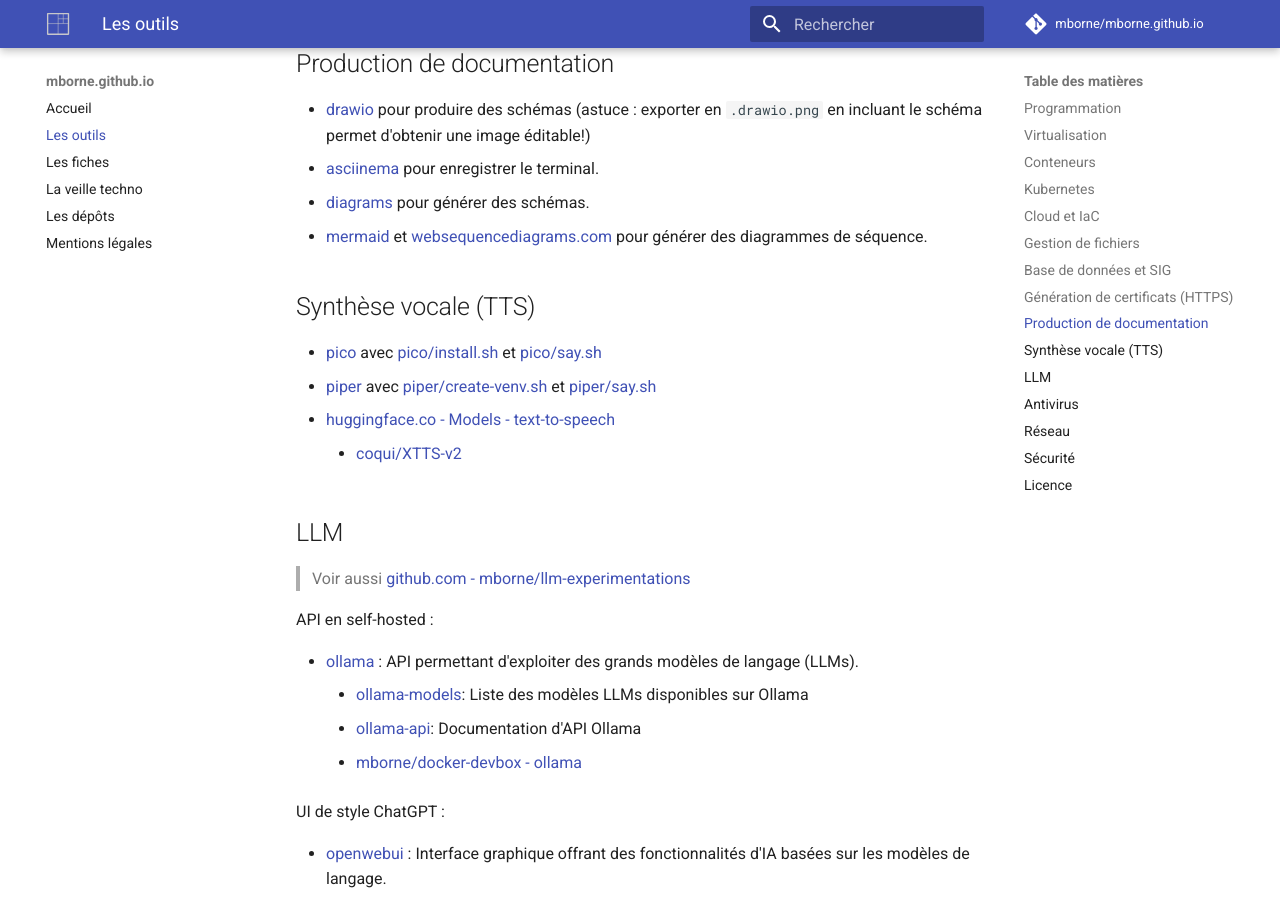
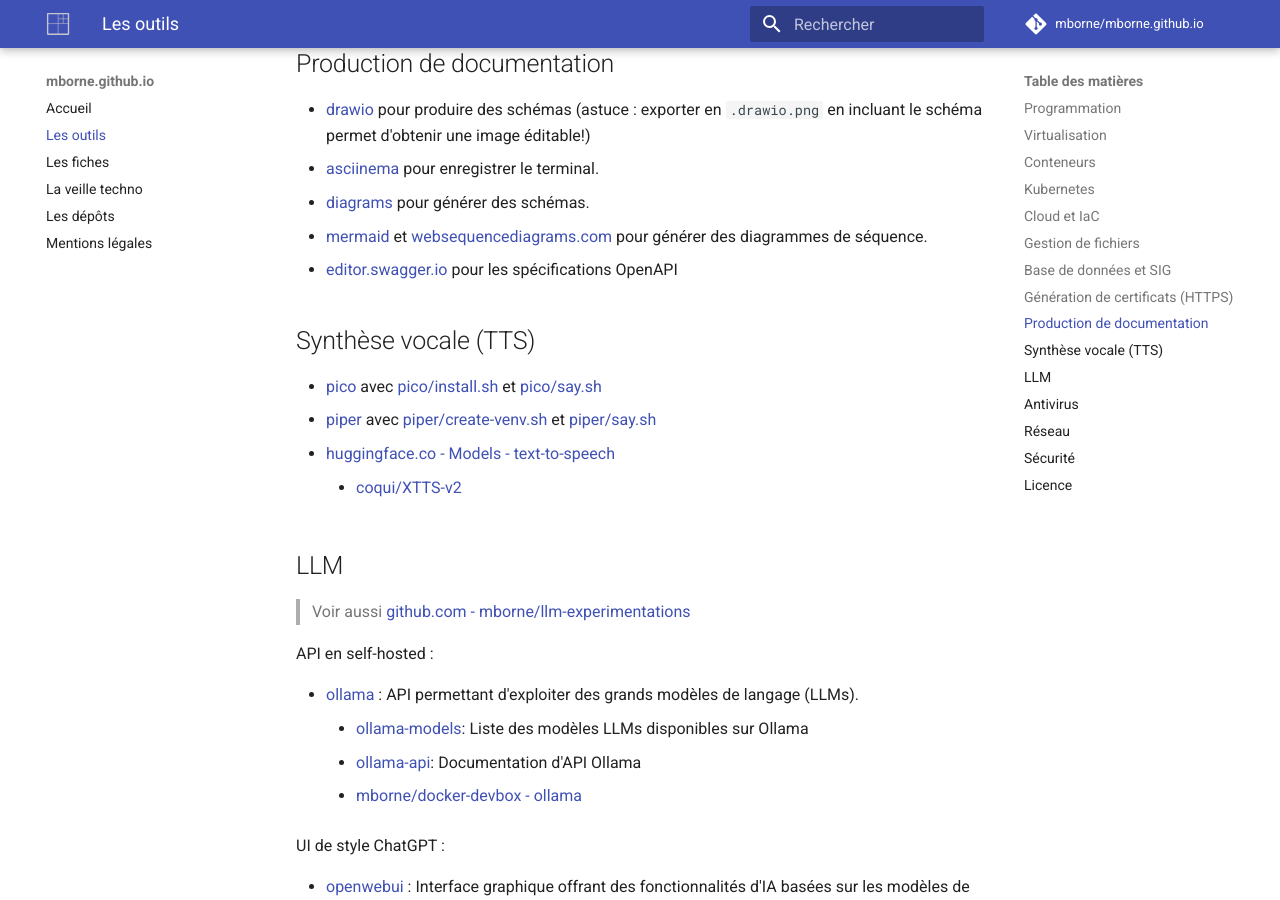
Before and after one commit to mborne/mborne.github.io, an MkDocs documentation site: the page built from docs/outils/index.md, in a window 1280 px wide and 900 px high, scrolled down 2391 px. Built offline with MkDocs 1.6.1 and Material for MkDocs 9.7.7, drawn with Linux system fonts in a browser that asks for light colours; plug-ins that fetch from the network failed and are left out; comment, search, counter and statistics services are not loaded.

Commit message:
docs(outils): ajout editor.swagger.io

```diff
--- a/docs/outils/index.md
+++ b/docs/outils/index.md
@@ -80,6 +80,7 @@
 - [asciinema](asciinema/README.md) pour enregistrer le terminal.
 - [diagrams](diagrams/README.md) pour générer des schémas.
 - [mermaid](https://mermaid.js.org/syntax/sequenceDiagram.html) et [websequencediagrams.com](https://www.websequencediagrams.com/) pour générer des diagrammes de séquence.
+- [editor.swagger.io](https://editor.swagger.io/) pour les spécifications OpenAPI
 
 ## Synthèse vocale (TTS)
 
```
